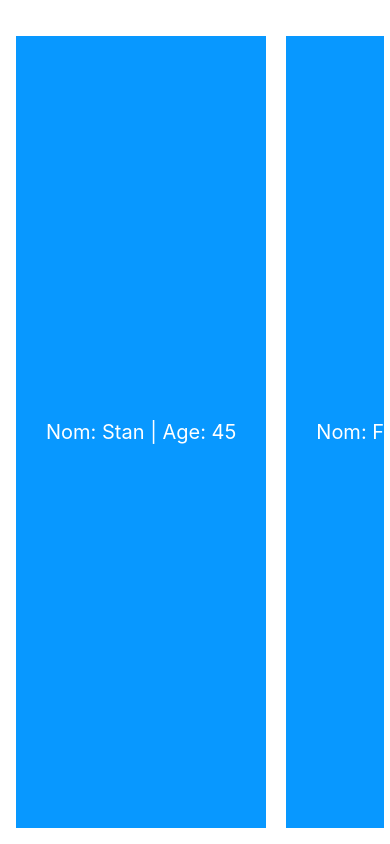
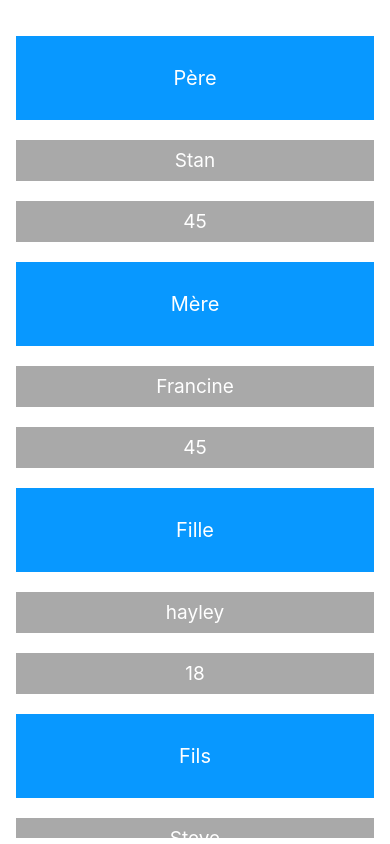
Before and after one commit to cem-sucu/exerciceDG-react-native, a React Native app: screen / in a window 390 px wide. Built offline with nearby package versions, Linux system fonts and the light colour scheme.

Commit message:
exercice 12

```diff
--- a/App.js
+++ b/App.js
@@ -1,54 +1,56 @@
 // Exercice 1
 import React, { useState } from "react";
-import {
-    StatusBar,
-    View,
-    StyleSheet,
-    Text,
-    FlatList,
-    RefreshControl,
-} from "react-native";
+import { StatusBar, View, StyleSheet, Text, SectionList } from "react-native";
 
 export default function App() {
     StatusBar.setBarStyle("dark-content", true);
+
     const obj = [
-        { name: "Stan", age: 45 },
-        { name: "Francine", age: 45 },
-        { name: "hayley", age: 18 },
-        { name: "Steve", age: 14 },
-        { name: "Roger", age: 1020 },
-        { name: "Klaus", age: 30 },
-        { name: "Poli", age: 99 },
-        { name: "Moris", age: 77 },
-        { name: "Zeus", age: 0 },
-        { name: "Athena", age: 32 },
-        { name: "Aphrodite", age: 8 },
+        {
+            role: "Père",
+            data: ["Stan", 45],
+        },
+        {
+            role: "Mère",
+            data: ["Francine", 45],
+        },
+        {
+            role: "Fille",
+            data: ["hayley", 18],
+        },
+        {
+            role: "Fils",
+            data: ["Steve", 14],
+        },
+        {
+            role: "Alien",
+            data: ["Roger", 1020],
+        },
+        {
+            role: "Poisson",
+            data: ["Klaus", 30],
+        },
     ];
 
     const [family, setFamily] = useState(obj);
-    const [invert, setInvert] = useState(false);
-
-    const onRefresh = () => setInvert(!invert);
 
     return (
         <View style={styles.container}>
-            <FlatList
-                data={family}
+            <SectionList
+                sections={family}
+                keyExtractor={(item, index) => index.toString()}
+                renderSectionHeader={({ section }) => (
+                    <View style={styles.listRole}>
+                        <Text style={styles.textList}>{section.role}</Text>
+                    </View>
+                )}
                 renderItem={({ item }) => {
                     return (
-                        <View style={styles.containerMember}>
-                            <Text style={styles.memberText}>
-                                Nom: {item.name} | Age: {item.age}
-                            </Text>
+                        <View style={styles.listData}>
+                            <Text style={styles.textListData}>{item}</Text>
                         </View>
                     );
                 }}
-                keyExtractor={(item, index) => index.toString()}
-                horizontal={true}
-                inverted={invert}
-                refreshControl={
-                    <RefreshControl refreshing={false} onRefresh={onRefresh} />
-                }
             />
         </View>
     );
@@ -63,15 +65,26 @@ const styles = StyleSheet.create({
         marginTop: 20,
         // justifyContent: "space-around"
     },
-    containerMember: {
+    listRole: {
         margin: 10,
         justifyContent: "center",
         backgroundColor: "#0898ff",
         alignItems: "center",
     },
-    memberText: {
+    listData: {
+        margin: 10,
+        justifyContent: "center",
+        backgroundColor: "#a9a9a9",
+        alignItems: "center",
+    },
+    textList: {
         color: "#FFFFFF",
         padding: 30,
         fontSize: 20,
     },
+    textListData: {
+        color: "#ffffff",
+        padding: 9,
+        fontSize: 19,
+    },
 });
```
